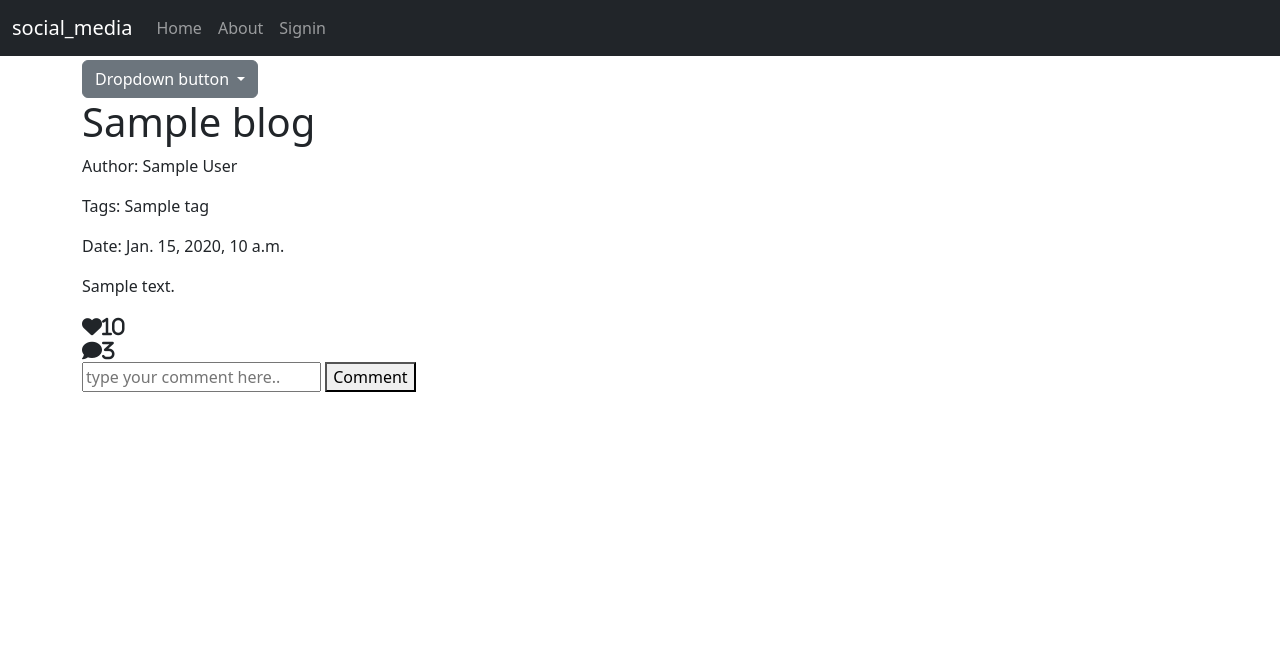
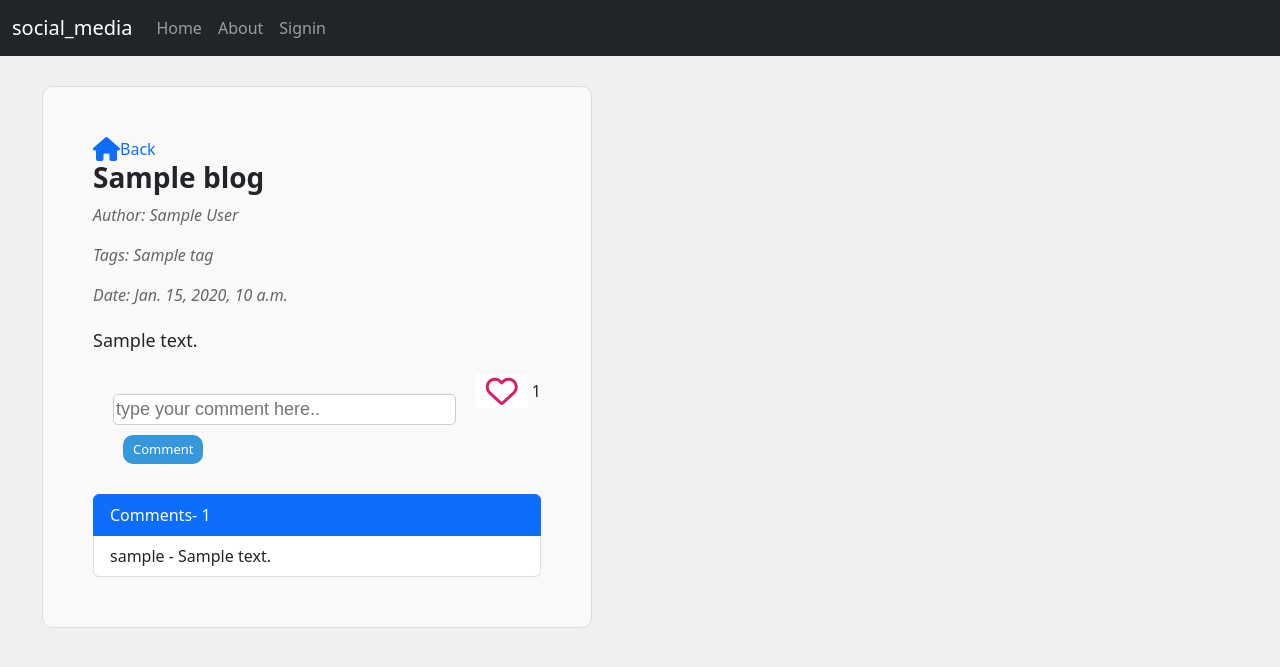
Before and after one commit to Kirolls20/SocialMediaDjango, a Django app: template social_media/templates/blog/blog_details.html in a window 1280 px wide. Shown: the top 667 px of the page. Run offline with Django 4.2, Linux system fonts and the light colour scheme; the template is opened without the code that fills it: most values are stand-ins (such as "Sample title", 1, 10 or a date in 2020); some libraries are stand-ins or nearby versions.

Commit message:
Create Like function inside blog details page and customize the Liked And UnLiked Actions

```diff
--- a/social_media/blog/urls.py
+++ b/social_media/blog/urls.py
@@ -9,4 +9,5 @@ urlpatterns = [
     path('update/<int:pk>/',views.BlogUpdateView.as_view(),name='update_blog'),
     path('delete/<int:pk>/',views.BlogDeleteView.as_view(),name='delete_blog'),
     path('comment/to/<int:pk>/',views.CreateCommentView.as_view(),name='create_comment'),
+    path('like/<int:pk>/',views.LikeView.as_view(),name='like'),
 ]
--- /dev/null
+++ b/social_media/static/css/blog_details.css
@@ -0,0 +1,116 @@
+body{
+    background-color: #f0f0f0;
+}
+
+.delete-container{
+    display: none; /* Initially hide the overlay */
+    margin:0 auto;
+    width: 50%;
+    height: 50%;
+    background: rgba(116, 113, 113, 0.7); /* Semi-transparent background */
+    z-index: 1;
+    justify-content: center;
+    align-items: center;
+}
+#new-blog-btn{
+    padding: 10px 20px;
+    background-color: #007bff; /* Button background color */
+    color: #fff; /* Text color */
+    text-decoration: none;
+    border: none;
+    border-radius: 10px;
+    cursor: pointer;
+    text-align: center;
+    font-size: 16px;
+    font-weight: bold;
+    transition: background-color 0.3s;
+    float:right;
+}
+#new-blog-btn:hover{
+    background-color: #0056b3;
+}
+.container{
+    display:flex;
+    justify-content: space-between;
+    align-items: flex-start;
+    margin:20px;
+
+}
+
+.content{
+    flex:4;
+    padding:40px;
+    background-color:#f4f4f4;
+    border: 1px solid #979595c4;
+}
+
+/* styles.css */
+
+.blog-post {
+    background-color: #f9f9f9;
+    padding: 50px;
+    border: 1px solid #ddd;
+    margin: 10px;
+    border-radius: 10px;
+}
+
+.title {
+    font-size: 28px;
+    font-weight: bold;
+}
+
+.author, .date {
+    font-style: italic;
+    color: #666;
+}
+.tag{
+    color:#0056b3;
+    background-color: #d6d0d0;
+    border-radius:10px;
+    padding:5px;
+}
+.body {
+    margin-top: 20px;
+    font-size:large;
+}
+
+.actions {
+    margin-top: 20px;
+    display: flex;
+    justify-content: space-between;
+}
+
+.likes, .comments {
+    display: flex;
+    align-items: center;
+}
+
+button {
+    background-color: #3498db;
+    color: #fff;
+    border: none;
+    padding: 5px 10px;
+    cursor: pointer;
+}
+.comment-container{
+    margin: 20px;
+}
+.comment-btn{
+
+    font-size: 13px;
+    border-radius: 10px;
+    margin:10px;
+    }
+#comment{
+    width: 100%;
+    border: 1px solid #ccc;
+    border-radius: 5px;
+    resize: vertical;
+    font-size: 18px;
+    font-family: Arial, sans-serif;
+}
+#comment:focus{
+    border: 1px solid #007bff;
+    box-shadow: 0 0 5px rgba(0, 123, 255, 0.5);
+    outline: none;
+}
--- a/social_media/templates/blog/blog_details.html
+++ b/social_media/templates/blog/blog_details.html
@@ -15,6 +15,8 @@ blog details
             referrerpolicy="no-referrer" />
         <link href="{% static 'css/project.css' %}" rel="stylesheet" />
         <!-- This is custom css static file  -->
+        <link href="{% static 'css/blog_details.css' %}" rel="stylesheet" />
+
 
     {% endblock %}
 </head>
@@ -22,42 +24,48 @@ blog details
     {% block content %}
         <div class="blog-container">
             <div class="blog-post">
-                <!-- Dropdown  -->
-                <!-- Example single danger button -->
-                <div class="dropdown">
-                    <button class="btn btn-secondary dropdown-toggle" type="button" data-bs-toggle="dropdown" aria-expanded="false">
-                      Dropdown button
-                    </button>
-                    <ul class="dropdown-menu">
-                      <li><a class="dropdown-item" href="#">Action</a></li>
-                      <li><a class="dropdown-item" href="#">Another action</a></li>
-                      <li><a class="dropdown-item" href="#">Something else here</a></li>
-                    </ul>
-                  </div>
+                <a href="{% url 'home' %}" style="text-decoration: none;">
+                    <i class="fa-solid fa-house fa-xl"></i>Back
+                </a>
                 <h1 class="title">{{blog.title}}</h1>
                 <p class="author">Author: {{blog.author}}</p>
+                {% if blog.tags.all %}
                 <p class="author">Tags: {% for tag in blog.tags.all%}{{tag}}{% if not forloop.last %}, {% endif %}{% endfor %}</p>
+                {% endif %}
                 <p class="date">Date: {{blog.pub_date}}</p>
                 <div class="body">
                     <p>{{blog.body}}</p>
                     <!-- Add more content here -->
                 </div>
                 <div class="actions">
-                    <div class="likes">
-                        <i class="fa-solid fa-heart fa-lg">10</i>
-                    </div>
-                    <div class="comments">
-                        <i class="fa-solid fa-comment fa-lg">3</i>
-                    </div>
                     <div class="comment-container">
-                        <form action="{% url 'home' %}" method="post">
+                        <form action="{% url 'blog_details' blog.id %}" method="post">
                             {% csrf_token %}
                             <input type="text" name="comment" id="comment" placeholder="type your comment here..">
                             <button class="comment-btn" type="submit">Comment</button>
                         </form>
                     </div>
-
+                    <form action="{% url 'like' blog.id %}" method="post">
+                        {% csrf_token %}
+                        {% if request.user in blog.likes.all %}
+                        <button type="submit" style="background-color: white;">
+                            <i class="fa-solid fa-heart fa-2xl" style="color: #d62069;"></i>
+                        </button> {{blog.likes.all.count}}
+                        {% else %}
+                        <button type="submit" style="background-color: white;">
+                            <i class="fa-regular fa-heart fa-2xl" style="color: #d62069;"></i>
+                        </button> {{blog.likes.all.count}}
+                        {% endif %}
+                    </form>
                 </div>
+                <div class="list-group">
+                    <button type="button" class="list-group-item list-group-item-action active" aria-current="true">
+                      Comments- {{blog.comments.all.count}}
+                    </button>
+                    {% for comment in comments %}
+                    <button type="button" class="list-group-item list-group-item-action">{{comment.user.username}} - {{comment.comment}}</button>
+                    {% endfor %}
+                  </div>
         </div>
     {% endblock %}
 </body>
```
Also changed, not shown: social_media/blog/views.py (+32 -2 lines), social_media/templates/blog/blog_home.html (+9 -1 lines), db.sqlite3.
